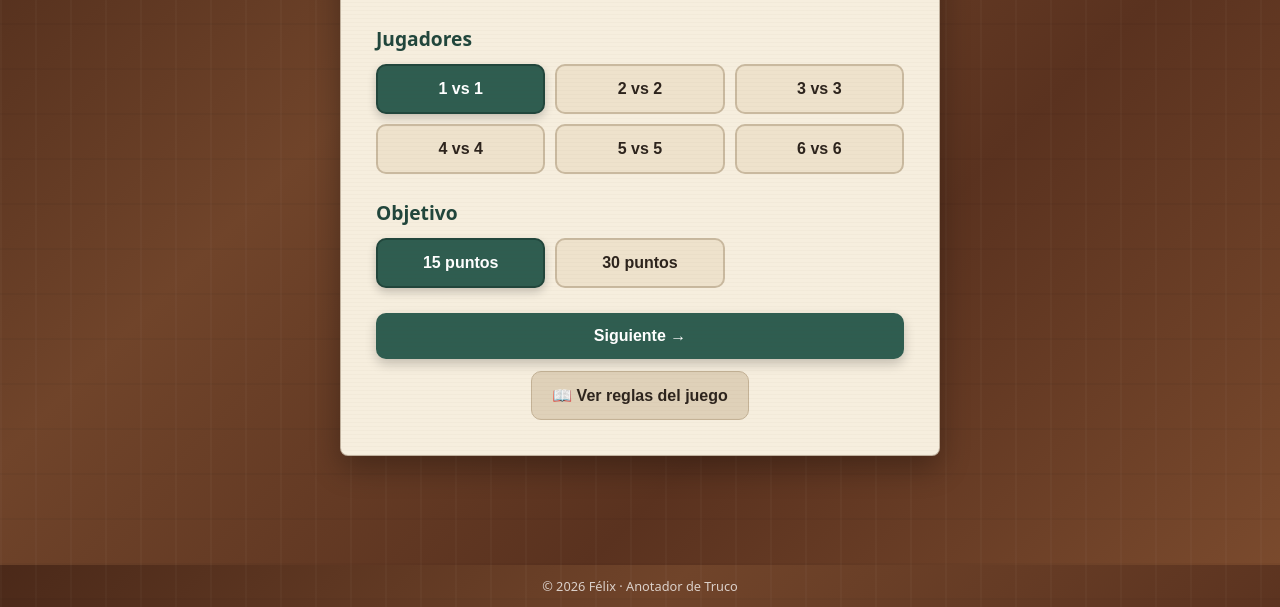
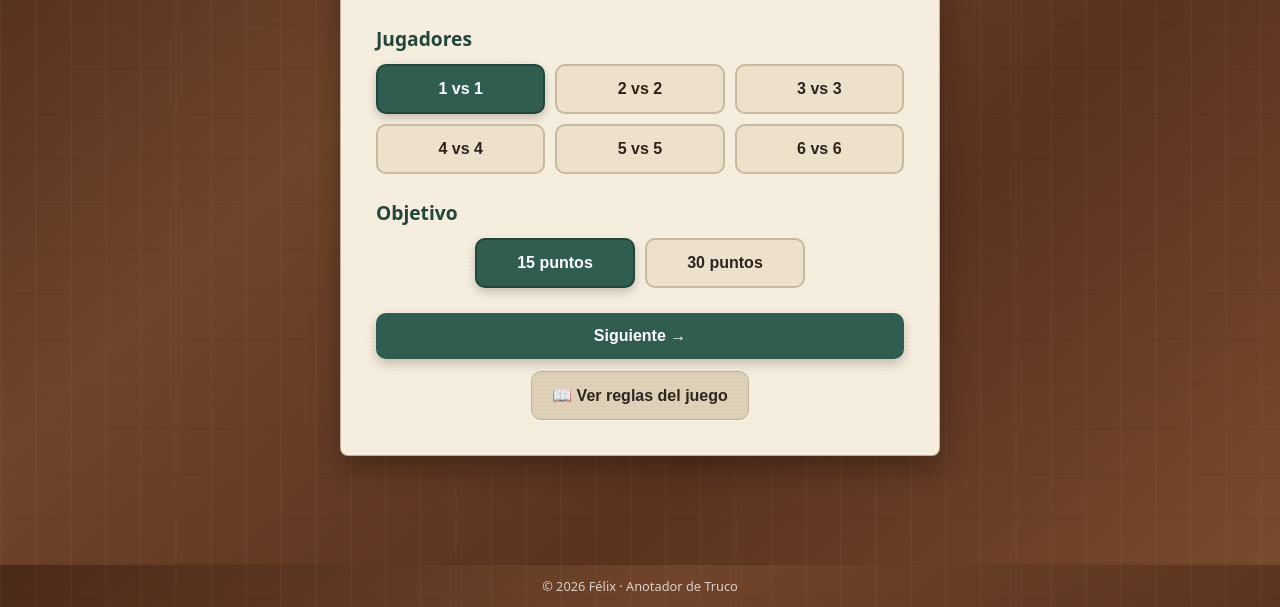
Before and after one commit to FelixSun-del/anotador-truco, a plain HTML site: page index.html in a window 1280 px wide. Shown: the part 235-842 px from the top of the page. Drawn offline with Linux system fonts and the light colour scheme; no server answers.

Commit message:
actualizar servidor

```diff
--- a/index.html
+++ b/index.html
@@ -144,7 +144,7 @@
 
                 <h2>Objetivo</h2>
 
-                <div class="opciones">
+                <div class="opciones opciones-objetivo">
 
                     <button
                         class="opcion objetivo"
```
